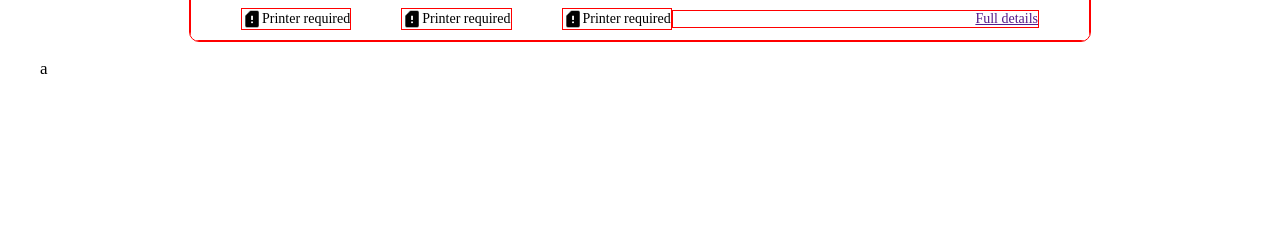
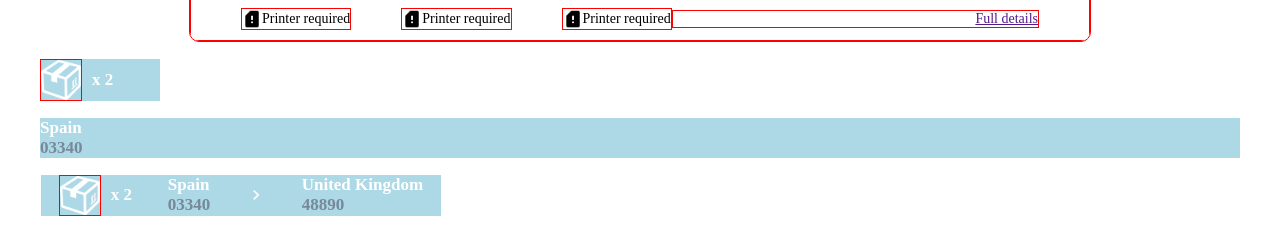
Before and after one commit to andyindahouse/PL-test, a website: page app/index.html in a window 1280 px wide. Shown: the part 1014-1247 px from the top of the page. Before the commit the page ends 1093 px from the top, so only its background shows below. Drawn offline with Linux system fonts and the light colour scheme.

Commit message:
style - site-hipping of menu

```diff
--- a/app/index.html
+++ b/app/index.html
@@ -190,7 +190,7 @@
 
         <div class="footer-options__icon-label-group">
           <div class="footer-options__icon icon_note"></div>
-          <div class="footer-options__label"> Printer required</div>
+          <span class="footer-options__label"> Printer required</span>
         </div>
 
         <div class="footer-options__icon-label-group">
@@ -284,12 +284,41 @@
 
       </div>
 
+      <p></p>
+
+      <div class="menu__packet-group">
+        <div class="menu__packet-icon icon-box"></div>
+        <span class="menu__packet-number"> x 2</span>
+      </div>
 
       <p></p>
+
+      <div class="menu__labels-group">
+        <span class="menu__label">Spain</span>
+        <span class="menu__label--second">03340</span>
+      </div>
+
       <p></p>
+
+      <div class="menu__site-shipping">
+        <div class="menu__packet-group">
+          <div class="menu__packet-icon icon-box"></div>
+          <span class="menu__packet-number"> x 2</span>
+        </div>
+        <div class="menu__labels-group">
+          <span class="menu__label">Spain</span>
+          <span class="menu__label--second">03340</span>
+        </div>
+        <div class="menu__arrow-icon icon_expand"></div>
+        <div class="menu__labels-group">
+          <span class="menu__label">United Kingdom</span>
+          <span class="menu__label--second">48890</span>
+        </div>
+      </div>
+
       <p></p>
-      <p></p>
-      a
+
+
 
 
 
--- a/app/styles/main.css
+++ b/app/styles/main.css
@@ -58,6 +58,10 @@ html, body {
   content: url("../images/assets/note.png");
 }
 
+.icon_expand {
+  content: url("../images/assets/expand_white.png");
+}
+
 .main {
   margin: 0 auto;
   max-width: 1200px;
@@ -68,6 +72,56 @@ html, body {
 .menu__logo {}
 .menu__label {}
 .menu__label--second {}
+
+.menu__packet-group {
+  background-color: lightblue;
+  display: flex;
+  align-items: center;
+  max-width: 120px;
+}
+.menu__packet-icon {
+  border: 1px solid red;
+  width: 40px;
+}
+.menu__packet-number {
+  color: white;
+  font-weight: 600;
+  margin-left: 10px;
+}
+
+.menu__labels-group {
+  background-color: lightblue;
+  display: flex;
+  flex-direction: column;
+}
+
+.menu__label {
+  color: white;
+  font-weight: 600;
+}
+
+.menu__label--second {
+  color: lightslategrey;
+  font-weight: 600;
+}
+
+.menu__arrow-icon {
+  width: 20px;
+  transform: rotate(270deg);
+}
+
+.menu__site-shipping {
+  display: flex;
+  align-items: center;
+  justify-content: space-around;
+  background-color: lightblue;
+  max-width: 400px;
+  border-left: 1px solid white;
+  border-right: 1px solid white;
+}
+
+
+
 
 
 .header {}
```
